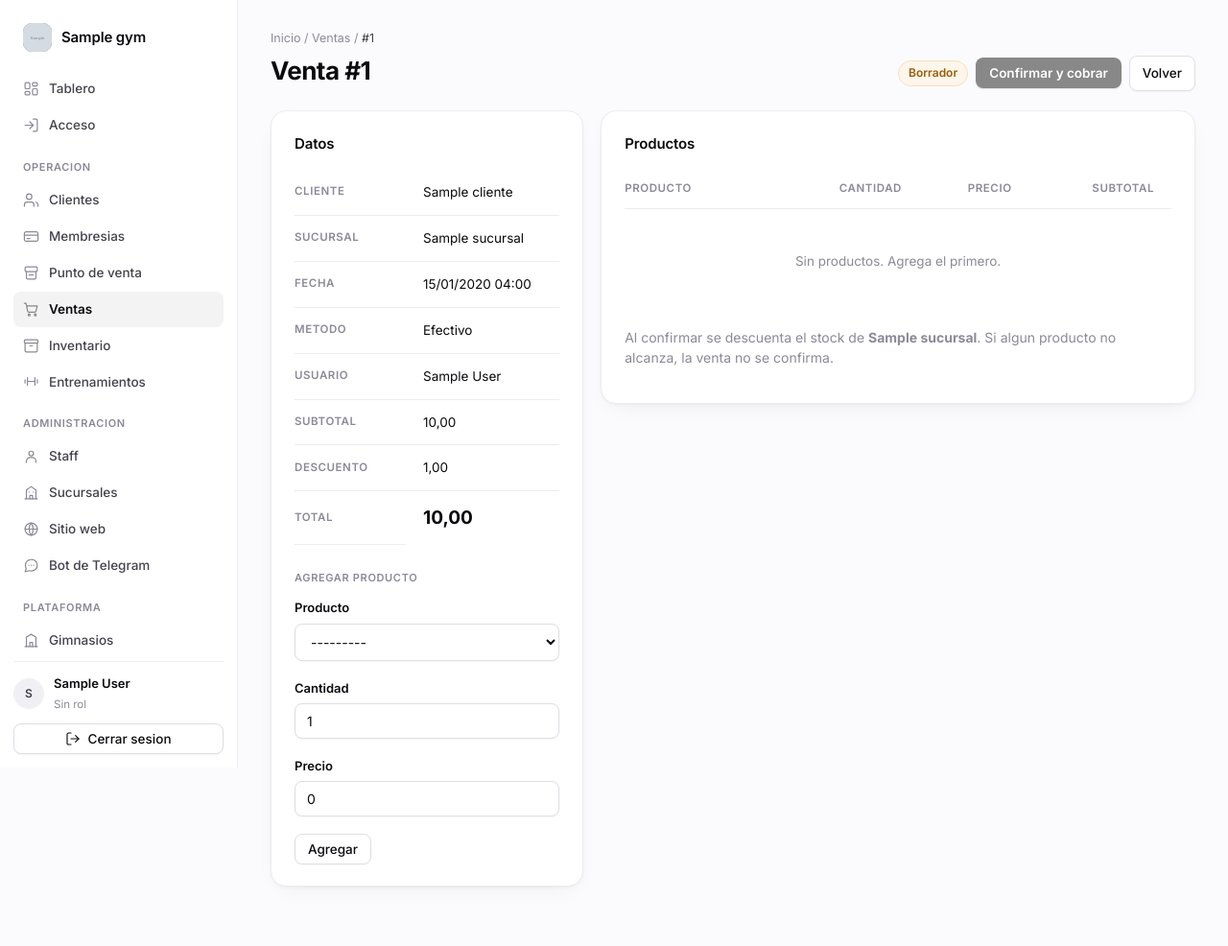
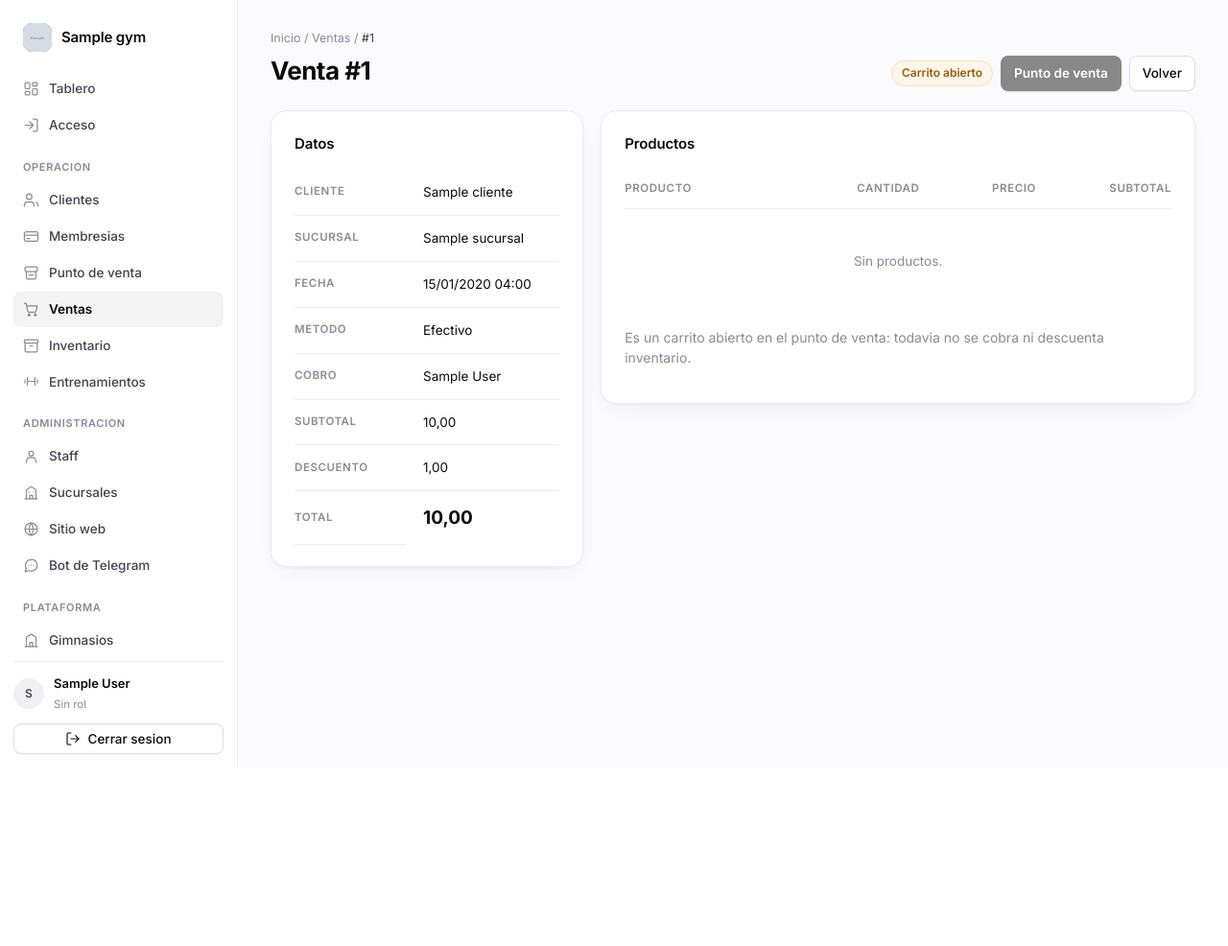
Before and after one commit to Sebas246-droid/django_gym, a Django app: page /ventas/1/ in a window 1280 px wide. Shown: the whole page at 96% size. After the commit the page ends 800 px from the top, so only its background shows below. Run offline with Django 5.2, Linux system fonts and the light colour scheme; a user stored in the database is signed in; tables that the repository leaves empty hold one stand-in row (values such as "Sample post"); grey boxes marked "Sample" are stand-in pictures; data that the repository does not hold is empty.

Commit message:
Quitar la pantalla de armar una venta a mano
Ventas tenia dos formas de cobrar: el punto de venta y un alta a mano que
creaba la venta vacia y le iba pegando lineas de una en una. La segunda sobra,
y ademas engana: "Nueva venta" no lleva a cobrar, deja un borrador en cero que
al confirmar responde que no hay nada que cobrar.

Esos borradores se listaban como ventas. Un borrador es el carrito de alguien
en la caja: ni se cobro ni movio inventario, asi que no es una venta y sale del
historial. Los que ya quedaron en cero se borran en la migracion; sin lineas no
guardan nada.

Ventas queda de lectura, y desde ahi se sale a donde si se vende: al punto de
venta y a vender una membresia.

De paso, el carrito se busca por sucursal. Si al cajero lo cambiaban de sede,
el punto de venta adoptaba su carrito viejo y al cobrar descontaba el stock de
la sede anterior, mientras la pantalla prometia descontarlo de la nueva.

Co-Authored-By: Claude Opus 5 <noreply@anthropic.com>

```diff
--- a/templates/ventas/venta_detail.html
+++ b/templates/ventas/venta_detail.html
@@ -7,20 +7,15 @@
 {% block encabezado %}Venta #{{ venta.pk }}{% endblock %}
 
 {% block acciones %}
-  {% if venta.estado == 'borrador' %}
-    <form method="post" action="{% url 'ventas:venta_confirmar' venta.pk %}">
-      {% csrf_token %}
-      <button type="submit" class="btn btn-primario">Confirmar y cobrar</button>
-    </form>
-  {% endif %}
+  <a href="{% url 'ventas:pos' %}" class="btn btn-primario">Punto de venta</a>
   <a href="{% url 'ventas:venta_list' %}" class="btn">Volver</a>
 {% endblock %}
 
 {% block acciones_derecha %}
   {% if venta.estado == 'confirmada' %}
-    <span class="pill pill-ok">Confirmada</span>
+    <span class="pill pill-ok">Cobrada</span>
   {% else %}
-    <span class="pill pill-aviso">Borrador</span>
+    <span class="pill pill-aviso">Carrito abierto</span>
   {% endif %}
 {% endblock %}
 
@@ -36,22 +31,12 @@
         <tr><th>Sucursal</th><td>{{ venta.sucursal }}</td></tr>
         <tr><th>Fecha</th><td>{{ venta.fecha|date:'d/m/Y H:i' }}</td></tr>
         <tr><th>Metodo</th><td>{{ venta.get_metodo_pago_display }}</td></tr>
-        <tr><th>Usuario</th><td>{{ venta.usuario|default:'-' }}</td></tr>
+        <tr><th>Cobro</th><td>{{ venta.usuario|default:'-' }}</td></tr>
         <tr><th>Subtotal</th><td>{{ venta.subtotal }}</td></tr>
         <tr><th>Descuento</th><td>{{ venta.descuento }}</td></tr>
         <tr><th>Total</th><td><strong style="font-size:19px">{{ venta.total }}</strong></td></tr>
       </tbody>
     </table>
-
-    {% if venta.estado == 'borrador' %}
-      <h3>Agregar producto</h3>
-      <form method="post" action="{% url 'ventas:venta_detalle_create' venta.pk %}"
-            class="o-form">
-        {% csrf_token %}
-        {{ form.as_p }}
-        <button type="submit" class="btn">Agregar</button>
-      </form>
-    {% endif %}
   </div>
 
   <div class="o-hoja">
@@ -60,7 +45,7 @@
       <thead>
         <tr>
           <th>Producto</th><th class="num">Cantidad</th><th class="num">Precio</th>
-          <th class="num">Subtotal</th><th class="acciones"></th>
+          <th class="num">Subtotal</th>
         </tr>
       </thead>
       <tbody>
@@ -75,30 +60,26 @@
             <td class="num">{{ d.cantidad }}</td>
             <td class="num">{{ d.precio }}</td>
             <td class="num">{{ d.subtotal }}</td>
-            <td class="acciones">
-              {% if venta.estado == 'borrador' %}
-                <form method="post"
-                      action="{% url 'ventas:venta_detalle_delete' venta.pk d.pk %}">
-                  {% csrf_token %}
-                  <button type="submit" class="btn-enlace">Quitar</button>
-                </form>
-              {% endif %}
-            </td>
           </tr>
         {% empty %}
-          <tr><td colspan="5" class="vacio">Sin productos. Agrega el primero.</td></tr>
+          <tr><td colspan="4" class="vacio">Sin productos.</td></tr>
         {% endfor %}
       </tbody>
     </table>
 
-    {% if venta.estado == 'borrador' %}
+    {% comment %}
+    El ticket es historia: ya se cobro y ya movio inventario, no se edita.
+    Un borrador es el carrito de alguien en la caja, y se trabaja alla.
+    {% endcomment %}
+    {% if venta.estado == 'confirmada' %}
       <p class="texto-tenue" style="margin-top:14px">
-        Al confirmar se descuenta el stock de <strong>{{ venta.sucursal }}</strong>.
-        Si algun producto no alcanza, la venta no se confirma.
+        Cobrada. El inventario de {{ venta.sucursal }} ya fue descontado.
       </p>
     {% else %}
       <p class="texto-tenue" style="margin-top:14px">
-        Venta confirmada: el inventario ya fue descontado.
+        Es un carrito abierto en el
+        <a href="{% url 'ventas:pos' %}">punto de venta</a>: todavia no se cobra
+        ni descuenta inventario.
       </p>
     {% endif %}
   </div>
--- a/ventas/forms.py
+++ /dev/null
@@ -1,34 +0,0 @@
-from django import forms
-
-from core.forms import GymModelForm, SinSufijoMixin
-from inventario.models import Producto
-from ventas.models import Venta, VentaDetalle
-
-
-class VentaForm(GymModelForm):
-    class Meta:
-        model = Venta
-        fields = ['sucursal', 'cliente', 'metodo_pago', 'descuento']
-
-    def __init__(self, *args, **kwargs):
-        super().__init__(*args, **kwargs)
-        self.fields['cliente'].required = False
-        self.fields['cliente'].help_text = 'Opcional: venta de mostrador.'
-
-
-class VentaDetalleForm(SinSufijoMixin, forms.ModelForm):
-    class Meta:
-        model = VentaDetalle
-        fields = ['producto', 'cantidad', 'precio']
-
-    def __init__(self, *args, gym=None, **kwargs):
-        super().__init__(*args, **kwargs)
-        self.fields['producto'].queryset = Producto.objects.filter(gym=gym, activo=True)
-        self.fields['precio'].required = False
-
-    def clean(self):
-        datos = super().clean()
-        producto = datos.get('producto')
-        if producto and not datos.get('precio'):
-            datos['precio'] = producto.precio_venta
-        return datos
--- a/ventas/pos.py
+++ b/ventas/pos.py
@@ -33,8 +33,12 @@ class CarritoMixin(GymRequiredMixin):
         ).first()
 
     def carrito(self, crear=True):
+        # La sucursal entra en la busqueda: si al cajero lo cambiaron de sede,
+        # su carrito viejo descontaria el stock de la sede anterior mientras la
+        # pantalla promete descontarlo de esta.
         venta = Venta.objects.filter(
             gym=self.gym,
+            sucursal=self.sucursal,
             usuario=self.request.user,
             estado=Venta.BORRADOR,
             activo=True,
--- a/ventas/urls.py
+++ b/ventas/urls.py
@@ -5,27 +5,14 @@ from ventas import pos, views
 app_name = 'ventas'
 
 urlpatterns = [
-    # Punto de venta
+    # Punto de venta: la unica forma de cobrar
     path('pos/', pos.POSView.as_view(), name='pos'),
     path('pos/agregar/<int:pk>/', pos.AgregarView.as_view(), name='pos_agregar'),
     path('pos/linea/<int:pk>/', pos.LineaView.as_view(), name='pos_linea'),
     path('pos/cobrar/', pos.CobrarView.as_view(), name='pos_cobrar'),
     path('pos/cancelar/', pos.CancelarView.as_view(), name='pos_cancelar'),
 
+    # Historial, de lectura
     path('', views.VentaListView.as_view(), name='venta_list'),
-    path('nueva/', views.VentaCreateView.as_view(), name='venta_create'),
     path('<int:pk>/', views.VentaDetailView.as_view(), name='venta_detail'),
-    path(
-        '<int:pk>/detalle/',
-        views.VentaDetalleCreateView.as_view(),
-        name='venta_detalle_create',
-    ),
-    path(
-        '<int:pk>/detalle/<int:detalle_pk>/eliminar/',
-        views.VentaDetalleDeleteView.as_view(),
-        name='venta_detalle_delete',
-    ),
-    path(
-        '<int:pk>/confirmar/', views.VentaConfirmarView.as_view(), name='venta_confirmar'
-    ),
 ]
--- a/ventas/views.py
+++ b/ventas/views.py
@@ -1,12 +1,15 @@
-from django.contrib import messages
-from django.db import transaction
-from django.shortcuts import get_object_or_404, redirect
-from django.urls import reverse_lazy
-from django.views.generic import CreateView, DetailView, ListView, View
+"""
+Historial de ventas. Cobrar se hace en el punto de venta, no aqui.
 
-from core.mixins import GymFormMixin, GymQuerysetMixin, GymRequiredMixin
-from ventas.forms import VentaDetalleForm, VentaForm
-from ventas.models import Venta, VentaDetalle
+Antes existia tambien un alta de venta a mano: creaba una venta vacia y se le
+iban pegando lineas. Sobraba, porque el punto de venta hace lo mismo mejor, y
+dejaba borradores en cero que se veian en el historial como si fueran ventas.
+"""
+
+from django.views.generic import DetailView, ListView
+
+from core.mixins import GymQuerysetMixin
+from ventas.models import Venta
 
 
 class VentaListView(GymQuerysetMixin, ListView):
@@ -16,82 +19,24 @@ class VentaListView(GymQuerysetMixin, ListView):
     paginate_by = 30
 
     def get_queryset(self):
-        return super().get_queryset().select_related('cliente', 'sucursal', 'usuario')
-
-
-class VentaCreateView(GymFormMixin, CreateView):
-    model = Venta
-    form_class = VentaForm
-    template_name = 'core/form.html'
-    extra_context = {'titulo': 'Nueva venta'}
-
-    def get_initial(self):
-        inicial = super().get_initial()
-        if self.request.user.sucursal_id:
-            inicial['sucursal'] = self.request.user.sucursal_id
-        return inicial
-
-    def form_valid(self, form):
-        form.instance.usuario = self.request.user
-        return super().form_valid(form)
-
-    def get_success_url(self):
-        return reverse_lazy('ventas:venta_detail', args=[self.object.pk])
+        # Un borrador es el carrito de alguien en la caja: ni se cobro ni toco
+        # el inventario, asi que no es una venta y no va en el historial.
+        return (
+            super()
+            .get_queryset()
+            .filter(estado=Venta.CONFIRMADA)
+            .select_related('cliente', 'sucursal', 'usuario')
+        )
 
 
 class VentaDetailView(GymQuerysetMixin, DetailView):
+    """El ticket, ya cobrado. Solo de lectura."""
+
     model = Venta
     template_name = 'ventas/venta_detail.html'
     context_object_name = 'venta'
 
     def get_context_data(self, **kwargs):
         ctx = super().get_context_data(**kwargs)
-        ctx['detalles'] = self.object.detalles.select_related('producto')
-        ctx['form'] = VentaDetalleForm(gym=self.gym)
+        ctx['detalles'] = self.object.detalles.select_related('producto', 'membresia')
         return ctx
-
-
-class VentaDetalleCreateView(GymRequiredMixin, View):
-    def post(self, request, pk):
-        venta = get_object_or_404(Venta, pk=pk, gym=request.user.gym)
-        if venta.estado == Venta.CONFIRMADA:
-            messages.error(request, 'La venta ya esta confirmada.')
-            return redirect('ventas:venta_detail', pk=pk)
-
-        form = VentaDetalleForm(request.POST, gym=request.user.gym)
-        if form.is_valid():
-            detalle = form.save(commit=False)
-            detalle.venta = venta
-            detalle.precio = form.cleaned_data['precio']
-            detalle.save()
-            venta.recalcular_total()
-            messages.success(request, 'Producto agregado a la venta.')
-        else:
-            messages.error(request, f'Revisa los datos: {form.errors.as_text()}')
-        return redirect('ventas:venta_detail', pk=pk)
-
-
-class VentaDetalleDeleteView(GymRequiredMixin, View):
-    def post(self, request, pk, detalle_pk):
-        venta = get_object_or_404(Venta, pk=pk, gym=request.user.gym)
-        if venta.estado == Venta.CONFIRMADA:
-            messages.error(request, 'La venta ya esta confirmada.')
-            return redirect('ventas:venta_detail', pk=pk)
-        VentaDetalle.objects.filter(pk=detalle_pk, venta=venta).delete()
-        venta.recalcular_total()
-        messages.success(request, 'Producto eliminado de la venta.')
-        return redirect('ventas:venta_detail', pk=pk)
-
-
-class VentaConfirmarView(GymRequiredMixin, View):
-    """Confirmar venta => InventarioSucursal - cantidad."""
-
-    def post(self, request, pk):
-        venta = get_object_or_404(Venta, pk=pk, gym=request.user.gym)
-        with transaction.atomic():
-            ok, mensaje = venta.confirmar()
-        if ok:
-            messages.success(request, mensaje)
-        else:
-            messages.error(request, mensaje)
-        return redirect('ventas:venta_detail', pk=pk)
```
Also changed, not shown: core/tests.py (+5 -3 lines), templates/ventas/venta_list.html (+12 -11 lines), ventas/tests.py (+79 -1 lines), ventas/migrations/0003_borrar_borradores_vacios.py (added).
